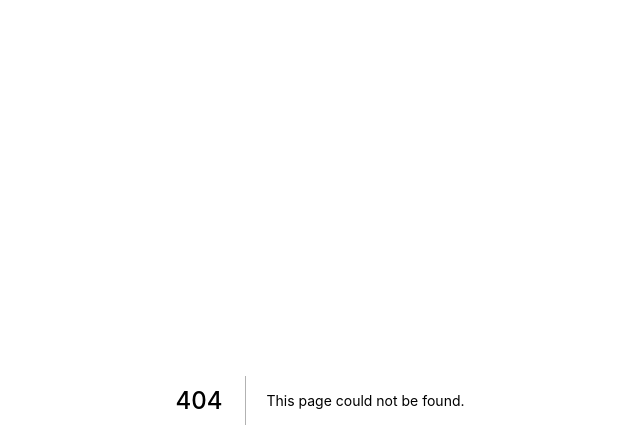
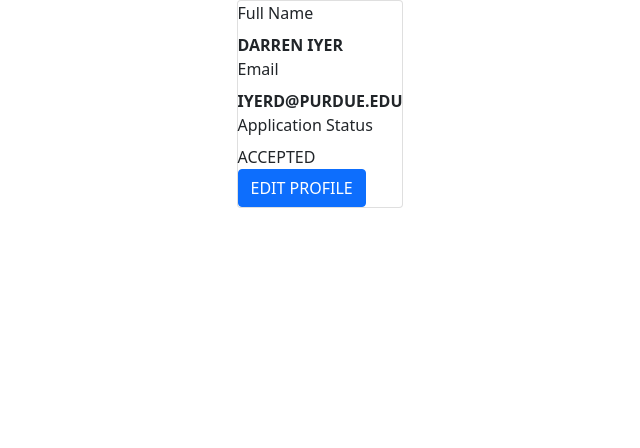
Before and after one commit to Hello-World-Purdue/hw21-frontend, a Next.js app: page /appPage in a window 1280 px wide. Before the commit this address had no page. Shown: the top 448 px of the page, without its empty margins (320-960 px from the left). Built offline with nearby package versions, Linux system fonts and the light colour scheme.

Commit message:
added app form (no styling)

```diff
--- /dev/null
+++ b/components/ApplicationForm.tsx
@@ -0,0 +1,143 @@
+import React, { useState } from "react";
+import { Form, Card, Button } from "react-bootstrap";
+
+import "bootstrap/dist/css/bootstrap.min.css";
+
+const ApplicationForm: React.FC<{
+	name: string;
+	email: string;
+	status: string;
+}> = (props) => {
+	const [buttonValue, setButtonValue] = useState<string>("EDIT PROFILE");
+	const [fullNameField, setFullNameField] = useState<any>(
+        <div>
+            <strong>{props.name.toUpperCase()}</strong>
+        </div>
+    );
+	const [emailField, setEmailField] = useState<any>(
+        <div>
+            <strong>{props.email.toUpperCase()}</strong>
+        </div>
+    );
+
+	const [fullName, setFullName] = useState<string>(props.name);
+	const [email, setEmail] = useState<string>(props.email);
+
+	const [emailIssues, setEmailIssues] = useState<boolean>(false);
+	const [emailClasses, setEmailClasses] = useState<string[]>([]);
+
+	const handleSubmit = (event) => {
+		event.preventDefault();
+
+		switch (buttonValue) {
+			case "EDIT PROFILE":
+				{
+					setFullNameField(
+						<Form.Control
+							placeholder={fullName.toUpperCase()}
+							onChange={handleNameChange}
+							type="text"
+							name="fullname"
+						/>
+					);
+
+					setEmailField(
+						<div>
+							<Form.Control
+								className={emailClasses.join(" ")}
+								placeholder={email.toUpperCase()}
+								onChange={handleEmailChange}
+								type="email"
+								name="email"
+							/>
+							{emailIssues && (
+								<div className="invalid-feedback">Must be a purdue email</div>
+							)}
+						</div>
+					);
+
+					setButtonValue("SUBMIT");
+				}
+				break;
+			case "SUBMIT": {
+
+				if (validateEmail()) {
+					return;
+				}
+
+				setFullNameField(
+					<div>
+						<strong>{fullName.toUpperCase()}</strong>
+					</div>
+				);
+
+				setEmailField(
+					<div>
+						<strong>{email.toUpperCase()}</strong>
+					</div>
+				);
+
+				setButtonValue("EDIT PROFILE");
+			}
+		}
+	};
+
+	function validateEmail(): boolean {
+		const em = [...emailClasses];
+		const idx = em.indexOf("is-invalid");
+
+		setEmailIssues(false);
+
+		if (idx !== -1) {
+			setEmailClasses(em.filter((element) => element !== "is-invalid"));
+		}
+
+		if (email.length === 0) {
+			return false;
+		}
+
+		if (email.toLowerCase().includes("@purdue.edu")) {
+			return false;
+		}
+
+		setEmailIssues(true);
+
+		if (idx === -1) {
+			em.push("is-invalid");
+		}
+
+		setEmailClasses(em);
+
+		return true;
+	}
+
+	const handleNameChange = (event) => {
+		setFullName(event.target.value);
+	};
+
+	const handleEmailChange = (event) => {
+		setEmail(event.target.value);
+	};
+
+	return (
+		<Card>
+			<Form onSubmit={handleSubmit}>
+				<Form.Group>
+					<Form.Label>Full Name</Form.Label>
+					{fullNameField}
+				</Form.Group>
+				<Form.Group>
+					<Form.Label>Email</Form.Label>
+					{emailField}
+				</Form.Group>
+				<Form.Group>
+					<Form.Label>Application Status</Form.Label>
+					<div>ACCEPTED</div>
+				</Form.Group>
+				<Button type="submit">{buttonValue}</Button>
+			</Form>
+		</Card>
+	);
+};
+
+export default ApplicationForm;
--- /dev/null
+++ b/pages/appPage.tsx
@@ -0,0 +1,23 @@
+import React from "react";
+import ApplicationForm from "../components/ApplicationForm";
+
+function appPage() {
+	return (
+		<div
+			style={{
+				height: "100%",
+				display: "flex",
+				alignItems: "center",
+				justifyContent: "center",
+			}}
+		>
+			<ApplicationForm
+				name="Darren Iyer"
+				email="iyerd@purdue.edu"
+				status="WAITING"
+			/>
+		</div>
+	);
+};
+
+export default appPage;
```
